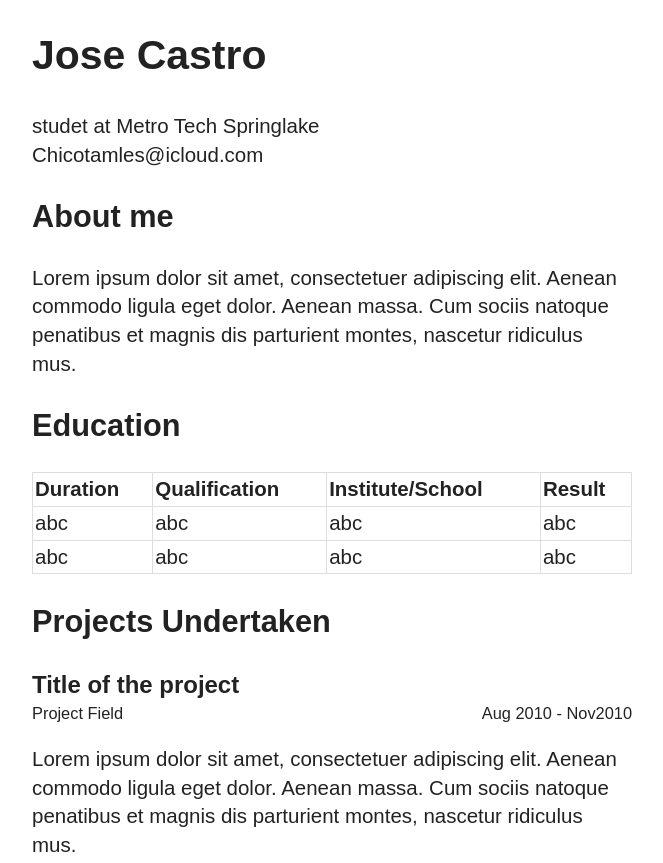
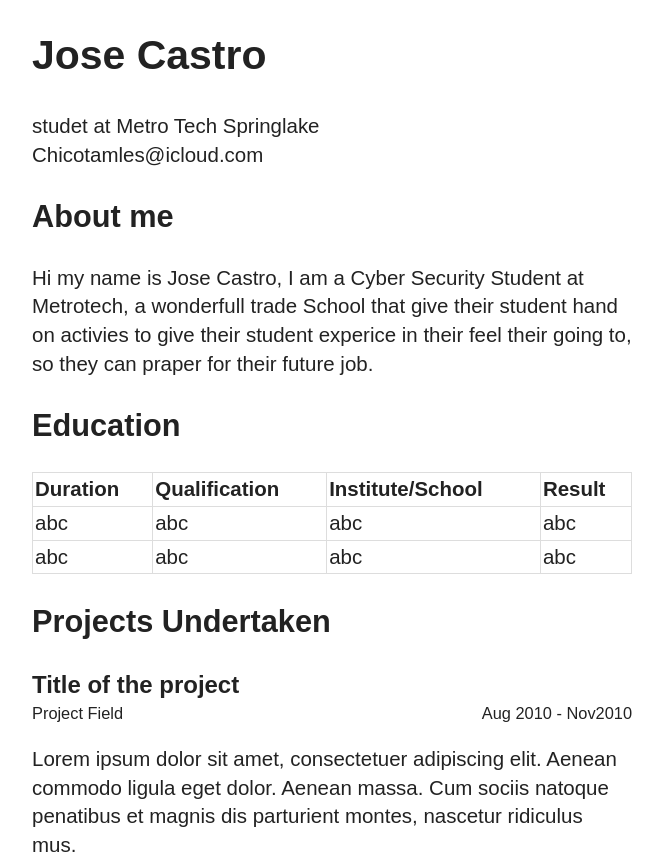
Before and after one commit to Josedaniel504/Josedaniel504.github.io, a plain HTML site: page index.html in a window 1280 px wide. Shown: the top 863 px of the page, without its empty margins (308-971 px from the left). Drawn offline with Linux system fonts and the light colour scheme.

Commit message:
Update index.html

```diff
--- a/index.html
+++ b/index.html
@@ -30,7 +30,7 @@
 			<h2 class="title">About me</h2>
 			<div class="description">
 				<p>
-					Lorem ipsum dolor sit amet, consectetuer adipiscing elit. Aenean commodo ligula eget dolor. Aenean massa. Cum sociis natoque penatibus et magnis dis parturient montes, nascetur ridiculus mus.
+					Hi my name is Jose Castro, I am a Cyber Security Student at Metrotech, a wonderfull trade School that give their student hand on activies to give their student experice in their feel their going to, so they can praper for their future job.
 				</p>
 			</div> <!-- end description -->
 		</section>
```
